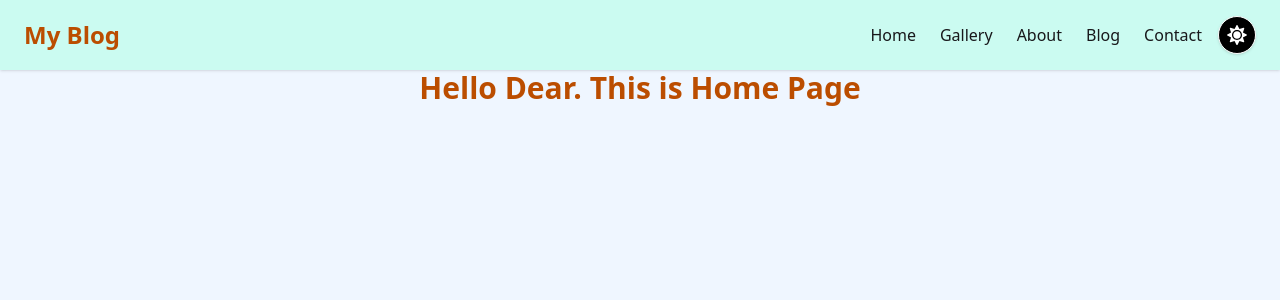
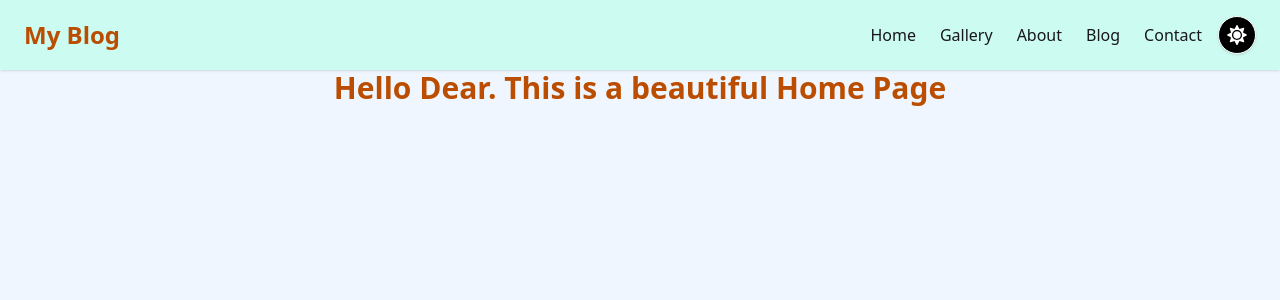
Before and after one commit to mazharul90007/test-blog, a React (Vite) app: page / in a window 1280 px wide. Shown: the top 300 px of the page. Built offline with nearby package versions, Linux system fonts and the light colour scheme.

Commit message:
home page updated

```diff
--- a/src/Pages/Home/Home.jsx
+++ b/src/Pages/Home/Home.jsx
@@ -3,7 +3,7 @@
 const HomePage = () => {
     return (
         <div>
-            <h2 className="text-3xl font-semibold text-amber-700 text-center ">Hello Dear. This is Home Page</h2>
+            <h2 className="text-3xl font-semibold text-amber-700 text-center ">Hello Dear. This is a beautiful Home Page</h2>
         </div>
     );
 };
```
